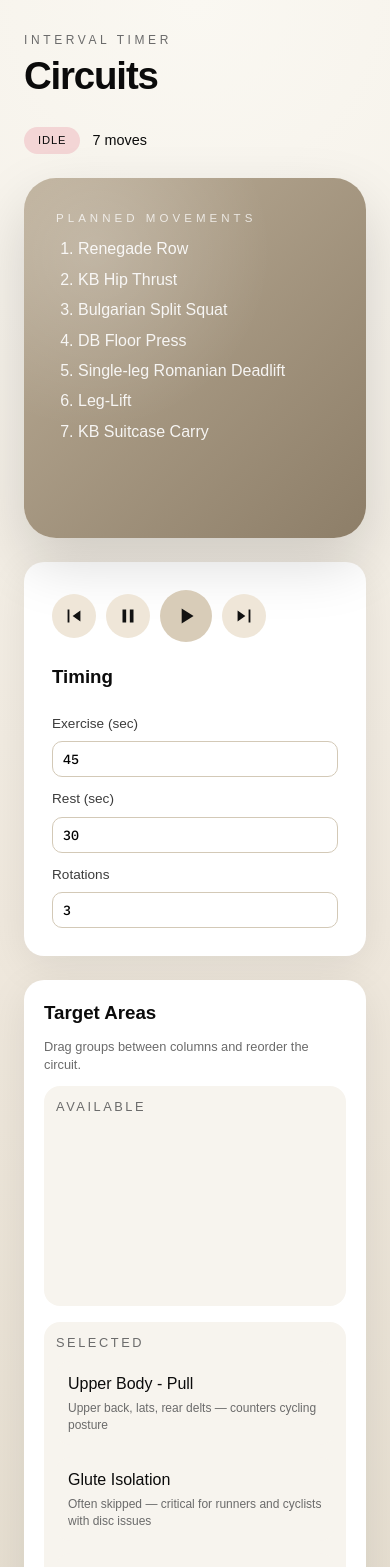
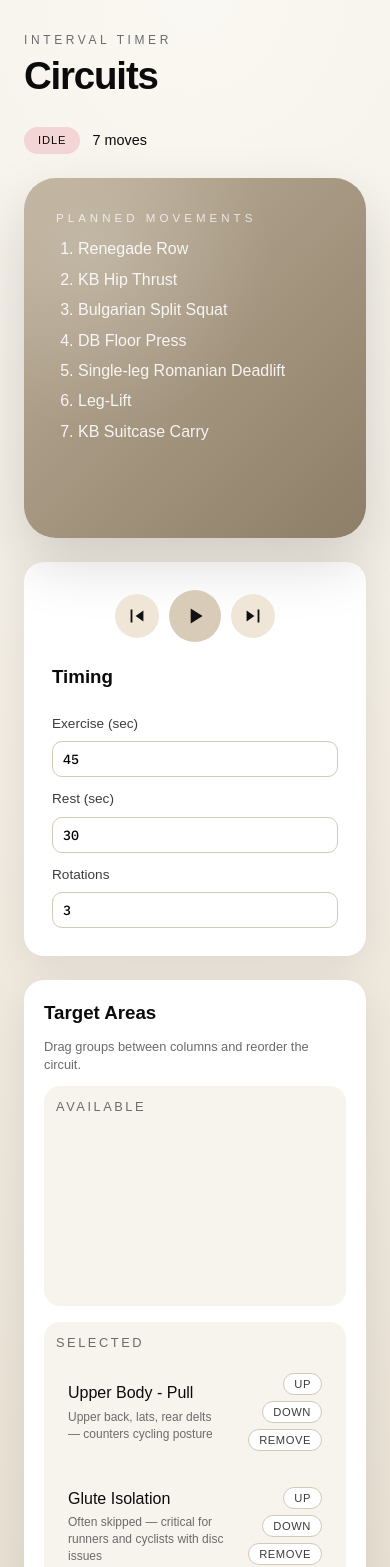
Before and after one commit to robgriffin247/circuits, a React (Vite) app in the folder web/: page / in a window 390 px wide. Shown: the top 1567 px of the page. Built offline with nearby package versions, Linux system fonts and the light colour scheme; a web font is replaced by a local one.

Commit message:
mobile fixes

```diff
--- a/web/src/App.jsx
+++ b/web/src/App.jsx
@@ -198,8 +198,16 @@ export default function App() {
     const nextSteps = buildSteps(routine, durations, rotations);
     const nextIndex = Math.min(stepIndex, Math.max(nextSteps.length - 1, 0));
     setSteps(nextSteps);
-    setStepIndex(nextIndex);
-    setTimeRemaining(nextSteps[nextIndex]?.duration ?? 0);
+
+    if (nextIndex !== stepIndex) {
+      setStepIndex(nextIndex);
+      setTimeRemaining(nextSteps[nextIndex]?.duration ?? 0);
+      return;
+    }
+
+    if (status !== "paused") {
+      setTimeRemaining(nextSteps[nextIndex]?.duration ?? 0);
+    }
   }, [routine, durations, rotations, status, stepIndex]);
 
   const clearIntervalTimer = () => {
@@ -240,6 +248,14 @@ export default function App() {
     if (status !== "running") return;
     setStatus("paused");
     endTimeRef.current = null;
+  };
+
+  const handleToggle = () => {
+    if (status === "running") {
+      handlePause();
+      return;
+    }
+    handleStart();
   };
 
   const handleStop = () => {
@@ -319,12 +335,13 @@ export default function App() {
   const stepHeadline = currentStep?.headline ?? "Ready";
   const stepSub = currentStep?.subMessage ?? "Set your timing and target areas.";
 
-  const backgroundClass =
-    currentStep?.type === STEP_TYPES.exercise
+  const backgroundClass = isRunning
+    ? currentStep?.type === STEP_TYPES.exercise
       ? "panel exercise"
       : currentStep?.type === STEP_TYPES.rest
         ? "panel rest"
-        : "panel idle";
+        : "panel idle"
+    : "panel idle";
 
   const handleDragStart = (groupId, from) => {
     dragRef.current = { groupId, from };
@@ -369,6 +386,29 @@ export default function App() {
       setAvailableGroupIds(nextAvailable);
     }
     setSelectedGroupIds((prev) => prev.filter((id) => id !== groupId));
+  };
+
+  const moveToSelected = (groupId) => {
+    if (selectedGroupIds.includes(groupId)) return;
+    setSelectedGroupIds((prev) => [...prev, groupId]);
+    setAvailableGroupIds((prev) => prev.filter((id) => id !== groupId));
+  };
+
+  const moveToAvailable = (groupId) => {
+    if (availableGroupIds.includes(groupId)) return;
+    setAvailableGroupIds((prev) => [...prev, groupId]);
+    setSelectedGroupIds((prev) => prev.filter((id) => id !== groupId));
+  };
+
+  const moveSelected = (groupId, direction) => {
+    const index = selectedGroupIds.indexOf(groupId);
+    if (index === -1) return;
+    const nextIndex = index + direction;
+    if (nextIndex < 0 || nextIndex >= selectedGroupIds.length) return;
+    const next = [...selectedGroupIds];
+    const [item] = next.splice(index, 1);
+    next.splice(nextIndex, 0, item);
+    setSelectedGroupIds(next);
   };
 
   return (
@@ -421,14 +461,17 @@ export default function App() {
                     <path d="M5 5h2v14H5zM19 6v12l-8.5-6L19 6z" />
                   </svg>
                 </button>
-                <button className="icon-button" onClick={handlePause} aria-label="Pause">
+                <button
+                  className="icon-button primary"
+                  onClick={handleToggle}
+                  aria-label={status === "running" ? "Pause" : "Play"}
+                >
                   <svg viewBox="0 0 24 24" aria-hidden="true">
-                    <path d="M6 5h4v14H6zM14 5h4v14h-4z" />
-                  </svg>
-                </button>
-                <button className="icon-button primary" onClick={handleStart} aria-label="Play">
-                  <svg viewBox="0 0 24 24" aria-hidden="true">
-                    <path d="M8 5v14l11-7-11-7z" />
+                    {status === "running" ? (
+                      <path d="M6 5h4v14H6zM14 5h4v14h-4z" />
+                    ) : (
+                      <path d="M8 5v14l11-7-11-7z" />
+                    )}
                   </svg>
                 </button>
                 <button className="icon-button" onClick={() => handleSkip(1)} aria-label="Skip forward">
@@ -512,6 +555,16 @@ export default function App() {
                           <p className="group-desc">{group.description}</p>
                         </div>
                       </div>
+                      <div className="group-actions">
+                        <button
+                          type="button"
+                          className="mini-button"
+                          onClick={() => moveToSelected(id)}
+                          aria-label={`Add ${group.name} to selected`}
+                        >
+                          Add
+                        </button>
+                      </div>
                     </li>
                   );
                 })}
@@ -541,6 +594,32 @@ export default function App() {
                           <p className="group-desc">{group.description}</p>
                         </div>
                       </div>
+                      <div className="group-actions">
+                        <button
+                          type="button"
+                          className="mini-button"
+                          onClick={() => moveSelected(id, -1)}
+                          aria-label={`Move ${group.name} up`}
+                        >
+                          Up
+                        </button>
+                        <button
+                          type="button"
+                          className="mini-button"
+                          onClick={() => moveSelected(id, 1)}
+                          aria-label={`Move ${group.name} down`}
+                        >
+                          Down
+                        </button>
+                        <button
+                          type="button"
+                          className="mini-button"
+                          onClick={() => moveToAvailable(id)}
+                          aria-label={`Remove ${group.name} from selected`}
+                        >
+                          Remove
+                        </button>
+                      </div>
                     </li>
                   );
                 })}
--- a/web/src/style.css
+++ b/web/src/style.css
@@ -279,6 +279,7 @@ input[type="number"] {
   padding: 12px;
   border-radius: 14px;
   background: #f7f4ee;
+  align-items: center;
 }
 
 .group-info {
@@ -295,6 +296,30 @@ input[type="number"] {
   margin: 0;
   font-size: 0.75rem;
   color: var(--neutral-500);
+}
+
+.group-actions {
+  display: none;
+  gap: 6px;
+  flex-wrap: wrap;
+  justify-content: flex-end;
+}
+
+.mini-button {
+  border: 1px solid #d3c9b7;
+  background: #ffffff;
+  border-radius: 999px;
+  padding: 4px 10px;
+  font-size: 0.7rem;
+  font-weight: 500;
+  letter-spacing: 0.05em;
+  text-transform: uppercase;
+  color: var(--neutral-700);
+  cursor: pointer;
+}
+
+.mini-button:hover {
+  background: #f1eadf;
 }
 
 .hint {
@@ -346,6 +371,14 @@ input[type="number"] {
 
   .columns {
     grid-template-columns: 1fr;
+  }
+
+  .panel-controls {
+    justify-content: center;
+  }
+
+  .group-actions {
+    display: flex;
   }
 }
 .panel-controls {
```
